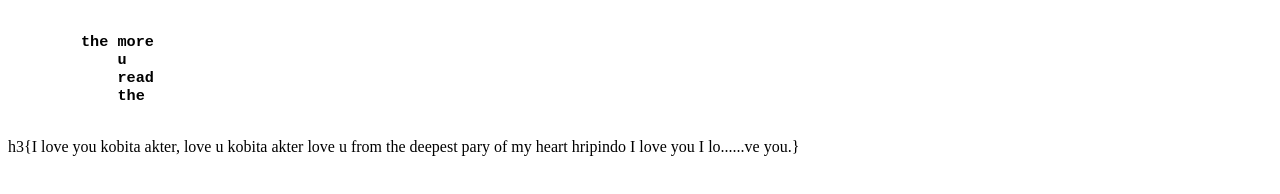
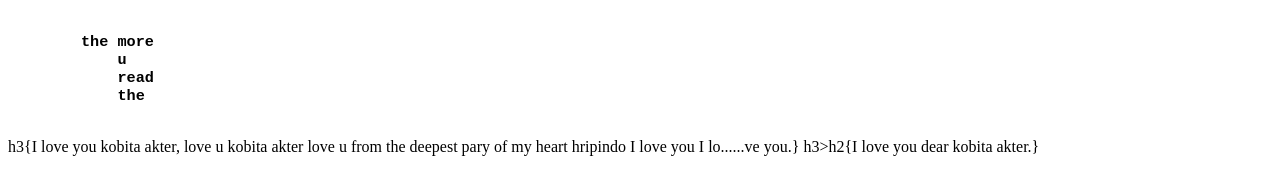
Before and after one commit to mdshahjalal5/git-pull-practising, a plain HTML site: page index.html in a window 1280 px wide. Drawn offline with Linux system fonts and the light colour scheme.

Commit message:
second love kobita  added

```diff
--- a/index.html
+++ b/index.html
@@ -15,5 +15,6 @@
     </h3></pre>
 
     h3{I love you kobita akter, love u kobita akter love u from the deepest pary of my heart hripindo I love you I lo......ve   you.}
+    h3>h2{I love you dear kobita akter.}
 </body>
 </html>
```
